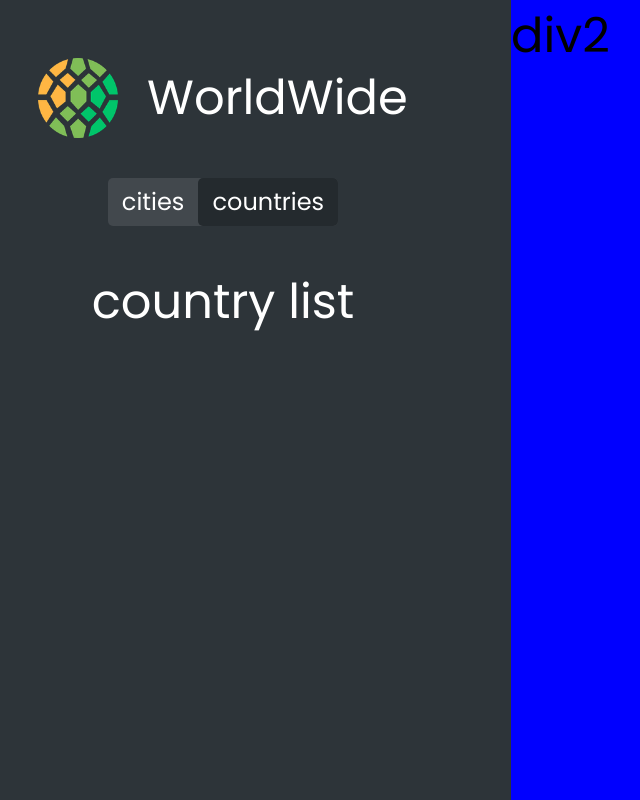
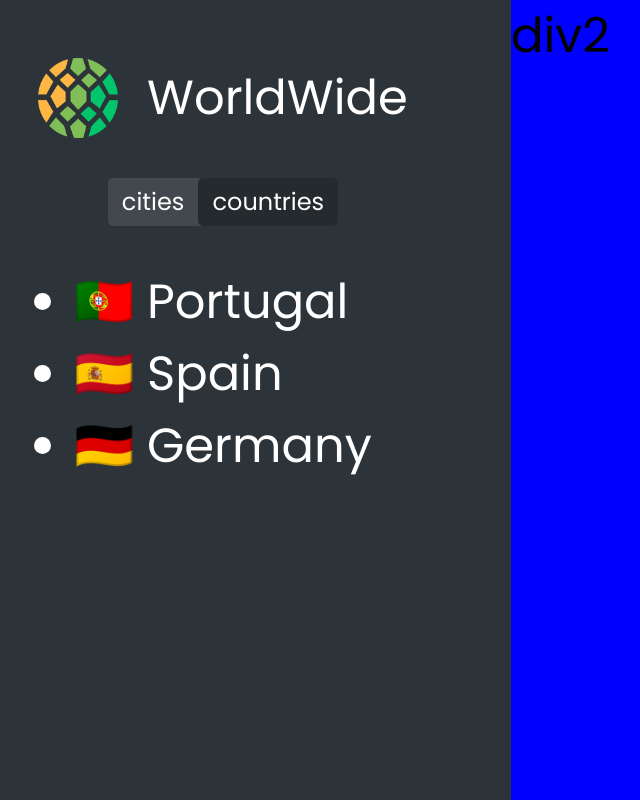
Before and after one commit to winheski/world-wide-app, a React (Vite) app: page /appPage/countries in a window 1280 px wide. Shown: the whole page, without its empty margins (65-705 px from the left). Built offline with nearby package versions, Linux system fonts and the light colour scheme; data requests are answered from the project's data file.

Commit message:
added countries list, lifted state up to avoid additional re renders

```diff
--- a/data/cities.json
+++ b/data/cities.json
@@ -1,12 +1,52 @@
 {
   "cities": [
     {
-      "name": "Madrid",
-      "coutry": "Spain"
+      "cityName": "Lisbon",
+      "country": "Portugal",
+      "emoji": "🇵🇹",
+      "date": "2027-10-31T15:59:59.138Z",
+      "notes": "My favorite city so far!",
+      "position": {
+        "lat": 38.727881642324164,
+        "lng": -9.140900099907554
+      },
+      "id": 73930385
     },
     {
-      "name": "Frankfurt",
-      "coutry": "Germany"
+      "cityName": "Madrid",
+      "country": "Spain",
+      "emoji": "🇪🇸",
+      "date": "2027-07-15T08:22:53.976Z",
+      "notes": "",
+      "position": {
+        "lat": 40.46635901755316,
+        "lng": -3.7133789062500004
+      },
+      "id": 17806751
+    },
+    {
+      "cityName": "Berlin",
+      "country": "Germany",
+      "emoji": "🇩🇪",
+      "date": "2027-02-12T09:24:11.863Z",
+      "notes": "Amazing 😃",
+      "position": {
+        "lat": 52.53586782505711,
+        "lng": 13.376933665713324
+      },
+      "id": 98443197
+    },
+    {
+      "cityName": "Nijar",
+      "country": "Spain",
+      "emoji": "🇪🇸",
+      "date": "2023-04-03T07:47:59.202Z",
+      "notes": "",
+      "position": {
+        "lat": "36.967508314568164",
+        "lng": "-2.13128394200588"
+      },
+      "id": 98443198
     }
   ]
 }
--- a/src/App.jsx
+++ b/src/App.jsx
@@ -4,11 +4,33 @@ import Pricing from "./pages/Pricing/Pricing";
 import Product from "./pages/Product/Product";
 import Login from "./pages/Login/Login";
 import AppPage from "./pages/AppPage/AppPage";
-import CitiesMenu from "./Components/CitiesMenu/CitiesMenu";
 import CityList from "./Components/CitiesList/CityList";
 import CountryList from "./Components/CountryList/CountryList";
+import { useState } from "react";
+import { useEffect } from "react";
 
 export default function App() {
+  const [loading, setLoading] = useState(false);
+  const [cities, setCities] = useState([]);
+  useEffect(() => {
+    try {
+      setLoading(true);
+      fetch("http://localhost:9000/cities")
+        .then((res) => res.json())
+        .then((data) => setCities(data));
+    } catch (e) {
+      console.log(e.message);
+    } finally {
+      setLoading(false);
+    }
+  }, []);
+  const countries = cities.reduce((acc, city) => {
+    if (!acc.map((item) => item.country).includes(city.country)) {
+      return [...acc, { country: city.country, emoji: city.emoji }];
+    } else {
+      return acc;
+    }
+  }, []);
   return (
     <BrowserRouter>
       <Routes>
@@ -18,9 +40,14 @@ export default function App() {
         <Route path="product" element={<Product />} />
         <Route path="login" element={<Login />} />
         <Route path="appPage" element={<AppPage />}>
-          <Route index element={<CitiesMenu />} />
-          <Route path="cities" element={<CityList />} />
-          <Route path="countries" element={<CountryList />} />
+          <Route
+            path="cities"
+            element={<CityList cities={cities} isLoading={loading} />}
+          />
+          <Route
+            path="countries"
+            element={<CountryList countries={countries} isLoading={loading} />}
+          />
         </Route>
       </Routes>
     </BrowserRouter>
--- a/src/Components/CitiesList/CityList.jsx
+++ b/src/Components/CitiesList/CityList.jsx
@@ -1,20 +1,4 @@
-import { useState } from "react";
 import styles from "./CityList.module.css";
-import { useEffect } from "react";
-export default function CityList() {
-  const [loading, setLoading] = useState(true);
-  const [cities, setCities] = useState([]);
-  useEffect(() => {
-    try {
-      fetch("http://localhost:9000/cities")
-        .then((res) => res.json())
-        .then((data) => setCities(data));
-    } catch (e) {
-      console.log(e.message);
-    } finally {
-      setLoading(false);
-    }
-  }, []);
 
 function dateFormatter(date) {
   const data = new Date(date);
@@ -26,6 +10,7 @@ export default function CityList() {
   };
   return `(${data.toLocaleDateString("en-US", options)})`;
 }
+export default function CityList({ cities, isLoading }) {
   return (
     <>
       <section className={styles.citylist}>
--- a/src/Components/CountryList/CountryList.jsx
+++ b/src/Components/CountryList/CountryList.jsx
@@ -1,4 +1,18 @@
 import styles from "./CountryList.module.css";
-export default function CountryList() {
-  return <p>country list</p>;
+export default function CountryList({ countries, isLoading }) {
+  return (
+    <section className={styles.countrylist}>
+      <ul>
+        {countries.map((country) => {
+          return (
+            <li key={country.id}>
+              <div className={styles.countryinfo}>
+                <span>{`${country.emoji} ${country.country}`}</span>
+              </div>
+            </li>
+          );
+        })}
+      </ul>
+    </section>
+  );
 }
--- a/src/pages/home/Homepage.jsx
+++ b/src/pages/home/Homepage.jsx
@@ -17,7 +17,7 @@ export default function Homepage() {
               think of. Never forget your wonderful<br></br> experiences, and
               show your friends how you have wandered the world.
             </h2>
-            <Button url={"AppPage"} text="START TRACKING NOW" />
+            <Button url={"AppPage/cities"} text="START TRACKING NOW" />
           </section>
         </main>
       </div>
```
Lines whose indentation alone changed are shown as unchanged.
